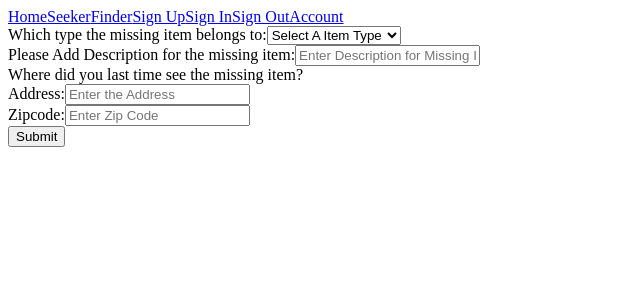
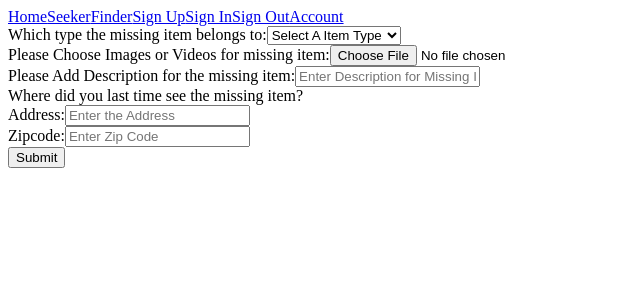
Before and after one commit to leelali/Seeker_Finder, a React (Create React App) app: page /seeker in a window 1280 px wide. Shown: the top 300 px of the page, without its empty margins (0-640 px from the left). Built offline with nearby package versions, Linux system fonts and the light colour scheme.

Commit message:
Add image/video upload field for Seeker component

```diff
--- a/src/components/Seeker.js
+++ b/src/components/Seeker.js
@@ -5,7 +5,7 @@ class Seeker extends Component {
     super();
     this.state = {
       itemType: '',
-      image: null,
+      uploadFileURL: '',
       description: '',
       address: '',
       zipCode: '',
@@ -34,6 +34,10 @@ class Seeker extends Component {
               <option value='Others'>Others</option>
           </select>
           <div>
+            Please Choose Images or Videos for missing item:
+            <input type='file' name='uploadFileURL' value={this.state.uploadFileURL} onChange={this.handleInputChange} placeholder='Enter Image/Video'></input>
+          </div>
+          <div>
             Please Add Description for the missing item:
             <input type='text' name='description' value={this.state.description} onChange={this.handleInputChange} placeholder='Enter Description for Missing Item'></input>
           </div>
```
